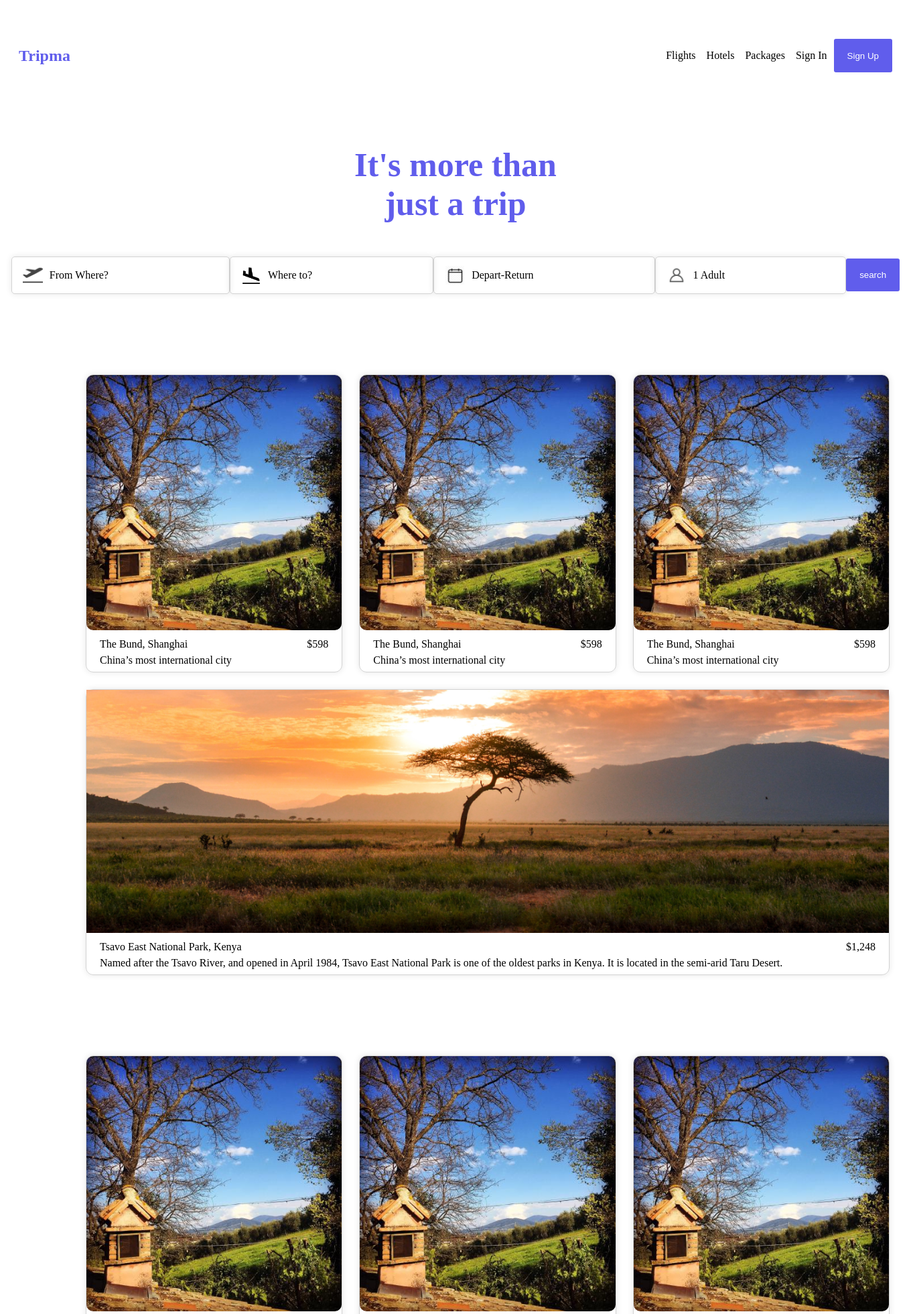
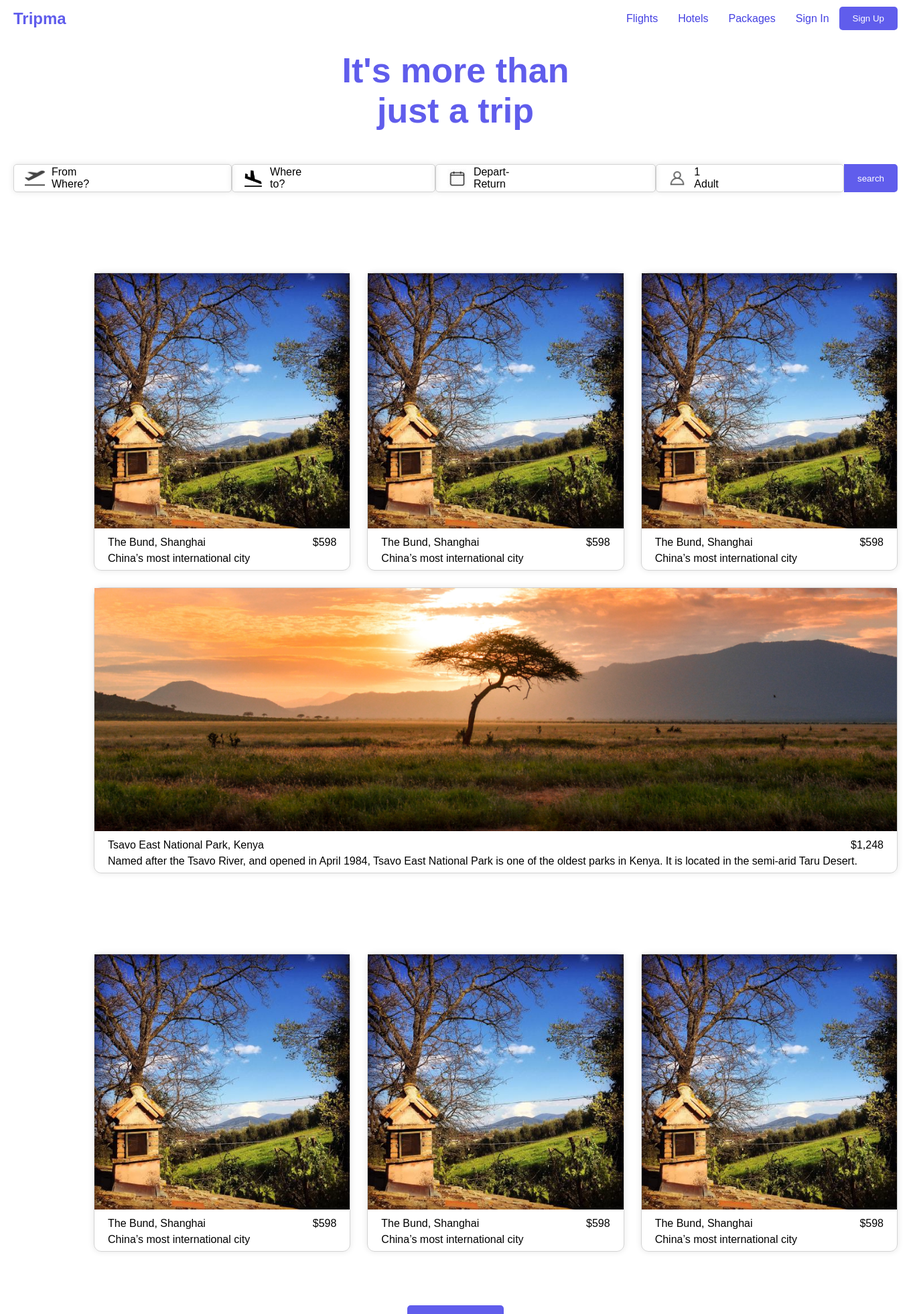
Before and after one commit to DhruvShah0612/Dhruv6612, a PHP site: page /Flight-Book/index.html in a window 1360 px wide. Shown: the top 1962 px of the page at 67% size. Run offline with PHP 8.4, Linux system fonts and the light colour scheme.

Commit message:
Update Flight-Book landing page with improved section headings and buttons

```diff
--- a/Flight-Book/index.html
+++ b/Flight-Book/index.html
@@ -31,7 +31,8 @@
         <main>
             <section>
                 <section class="text">
-                    <h2>It's more than just a trip</h2>
+                    <h2>It's more than</h2>
+                    <h2>just a trip</h2>
                 </section>
 
                 <section class="navigation">
@@ -51,7 +52,7 @@
                         <img class="flight-icon" src="Assets/user.webp" alt="flight-img">
                         <p>1 Adult</p>
                     </div>
-                    <button class="btn">
+                    <button class="search-btn">
                         search
                     </button>
                 </section>
@@ -114,10 +115,6 @@
                 </section>
             </section>
 
-            <!-- <section class="image-section">
-                    <img class="image" src="Assets/photo6jpg.jpg" alt="">
-                </section> -->
-
             <section class="image-container">
                 <article class="image-border">
                     <div>
@@ -159,7 +156,7 @@
                 </article>
             </section>
 
-            <button class="btn button">
+            <button class="explore-btn">
                 Explore more stays
             </button>
 
@@ -181,7 +178,7 @@
                                 my gap year through
                                 Tripma and never had any issues. When I had to cancel a flight because of an
                                 emergency,
-                                Tripma support helped me read more...</p>
+                                Tripma support helped me <span class="client-txt">read more...</span> </p>
                         </div>
                     </div>
                     <div class="client-page">
@@ -197,7 +194,8 @@
                             <p class="client-para">My family and I visit Hawaii every year, and we usually book our
                                 flights using other services. Tripma was recommened to us by a long time friend, and
                                 I’m
-                                so glad we tried it out! The process was easy and read more...</p>
+                                so glad we tried it out! The process was easy and <span class="client-txt">read
+                                    more...</span></p>
                         </div>
                     </div>
                     <div class="client-page">
@@ -214,7 +212,8 @@
                                 had
                                 the best browsing experiece so I figured I’d give it a try. It was my first time
                                 using
-                                Tripma, but I’d definitely recommend it to a friend and use it for read more...</p>
+                                Tripma, but I’d definitely recommend it to a friend and use it for <span
+                                    class="client-txt">read more...</span></p>
                         </div>
                     </div>
                 </section>
--- a/Flight-Book/style.css
+++ b/Flight-Book/style.css
@@ -1,55 +1,82 @@
+/* Basic Reset */
+* {
+  margin: 0;
+  padding: 0;
+  box-sizing: border-box;
+}
+
+/* Set height and width for full viewport */
+html,
+body {
+  height: 100%;
+  width: 100%;
+  font-family: Arial, sans-serif;
+}
+
+/* Navbar start */
 .navbar {
   display: flex;
   justify-content: space-between;
   align-items: center;
+  background-color: #fff;
+  color: white;
   padding: 10px 20px;
-  margin: 2.5em 0;
 }
 
-.logo {
+.navbar .logo h2 {
+  margin: 0;
   color: #605dec;
 }
 
-.part-two {
+.navbar .part-two {
   display: flex;
-  gap: 10px;
+  align-items: center;
 }
 
-ul {
-  list-style-type: none;
+.navbar .part-two ul {
   display: flex;
-  gap: 1em;
+  list-style: none;
+  margin: 0;
+  padding: 0;
+}
+
+.navbar .part-two ul li {
+  margin: 0 15px;
+  cursor: pointer;
+  color: #4440e2;
+}
+
+.navbar .btn {
+  background-color: #605dec;
+  border: none;
+  border-radius: 5px;
+  padding: 10px 20px;
+  color: white;
   cursor: pointer;
 }
+/* navbar end */
 
-.btn {
-  background-color: #605dec;
-  color: white;
-  border: none;
-  padding: 17px 20px;
-  border-radius: 3px;
-  cursor: pointer;
+main {
+  padding: 20px;
 }
 
 .text {
-  display: flex;
-  justify-content: center;
-  align-items: center;
   text-align: center;
+  margin-bottom: 20px;
 }
 
 .text > h2 {
-  font-size: 50px;
+  font-size: 52px;
   margin: 0;
-  padding: 50px 10px;
   color: #605dec;
-  width: 302px;
 }
+/* .. */
 
+/* navigation part start  */
 .navigation {
   display: flex;
   justify-content: center;
-  align-items: center;
+  padding-top: 30px;
 }
 
 .nav-part {
@@ -68,17 +95,17 @@ ul {
   height: 30px;
 }
 
-.section-img {
-  width: 300px;
-  border-radius: 10px;
+.search-btn {
+  background-color: #605dec;
+  color: white;
+  border: none;
+  border-radius: 0px 5px 5px 0;
+  padding: 10px 20px;
+  cursor: pointer;
 }
+/* navigation end  */
 
-.sec-para {
-  display: flex;
-  justify-content: space-between;
-  padding: 0 10px;
-}
-
+/* image section start */
 .image-container {
   display: grid;
   grid-template-columns: 1fr 1fr 1fr;
```
Also changed, not shown: other parts of Flight-Book/style.css (+49 -45 lines).
